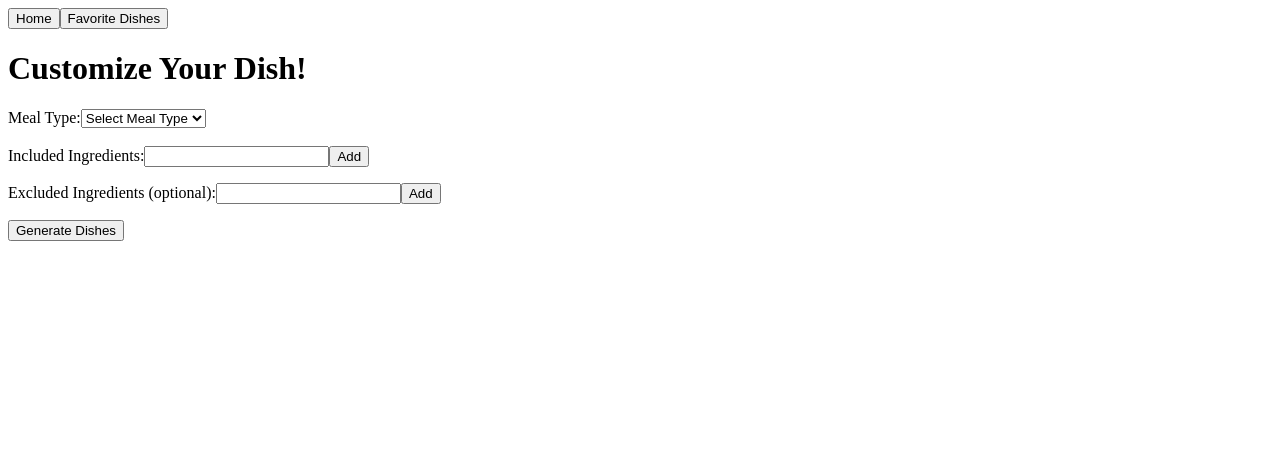
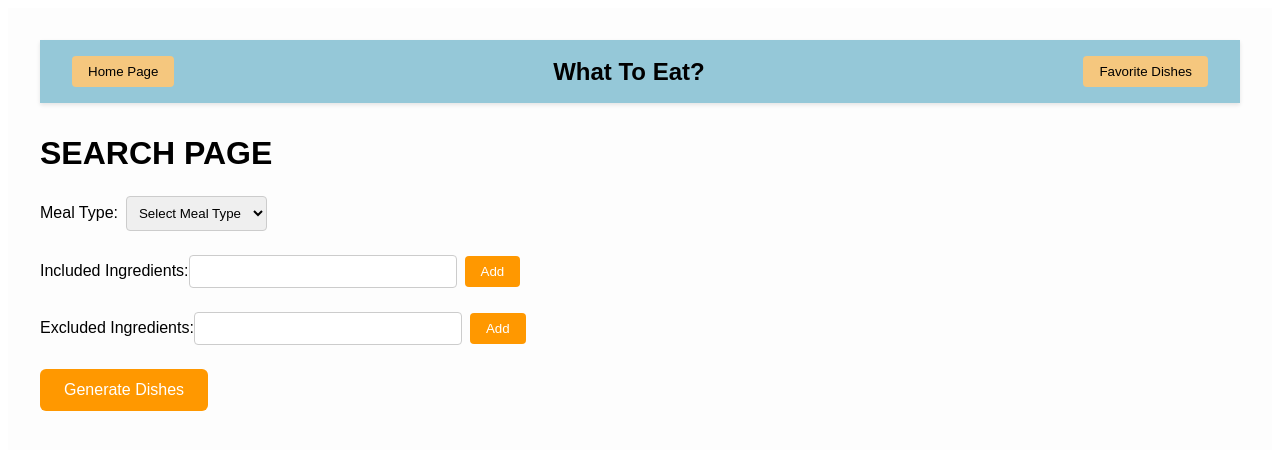
Before and after one commit to lioness0826/project-whattoeat, a Next.js app: page /SearchPage in a window 1280 px wide. Shown: the top 450 px of the page. Built offline with nearby package versions, Linux system fonts and the light colour scheme.

Commit message:
styling for home and search page

```diff
--- a/pages/SearchPage.js
+++ b/pages/SearchPage.js
@@ -1,5 +1,6 @@
 import React, { useState } from "react";
 import { useRouter } from "next/router";
+import styles from '../styles/SearchPage.module.css'; // Import CSS Module
 
 function GetUserInput() {
     const router = useRouter();
@@ -43,17 +44,19 @@ function GetUserInput() {
     };
 
     return (
-        <div>
-            <nav >
-               <button onClick={() => router.push("/")}>Home</button>
-                <button onClick={() => router.push("/FavoriteDishesPage")}>Favorite Dishes</button>
+        <div className={styles.container}>
+            <nav className={styles.navbar}>
+                <button className={styles.navButton} onClick={() => router.push("/")}>Home Page</button>
+                <div className={styles.appName}> What To Eat?</div>
+                <button className={styles.navButton} onClick={() => router.push("/FavoritePage")}>Favorite Dishes</button>
             </nav>
-            <h1>Customize Your Dish!</h1>
+            <h1 className={styles.title}>SEARCH PAGE</h1>
+
             {/* Meal Type Selection */}
-            <div>
+            <div className={styles.section}>
                 <label>
                     Meal Type:
-                    <select value={mealType} onChange={(e) => setMealType(e.target.value)}>
+                    <select className={styles.select} value={mealType} onChange={(e) => setMealType(e.target.value)}>
                         <option value="">Select Meal Type</option>
                         <option value="Breakfast">Breakfast</option>
                         <option value="Lunch">Lunch</option>
@@ -63,46 +66,48 @@ function GetUserInput() {
                         <option value="Drink">Drink</option>
                     </select>
                 </label>
-            </div><br />
+            </div>
 
             {/* Included Ingredients */}
-            <div>
+            <div className={styles.section}>
                 <label>Included Ingredients:</label>
                 <input
+                    className={styles.input}
                     type="text"
                     value={tempInclude}
                     onChange={(e) => setTempInclude(e.target.value)}
                 />
-                <button onClick={() => addIngredient("include")}>Add</button>
+                <button className={styles.button} onClick={() => addIngredient("include")}>Add</button>
                 <ul>
                     {includeIngredients.map((item, index) => (
                         <li key={index}>
-                            {item} <button onClick={() => removeIngredient("include", index)}>Remove</button>
+                            {item} <button className={styles.button} onClick={() => removeIngredient("include", index)}>Remove</button>
                         </li>
                     ))}
                 </ul>
             </div>
 
             {/* Excluded Ingredients */}
-            <div>
-                <label>Excluded Ingredients (optional):</label>
+            <div className={styles.section}>
+                <label>Excluded Ingredients:</label>
                 <input
+                    className={styles.input}
                     type="text"
                     value={tempExclude}
                     onChange={(e) => setTempExclude(e.target.value)}
                 />
-                <button onClick={() => addIngredient("exclude")}>Add</button>
+                <button className={styles.button} onClick={() => addIngredient("exclude")}>Add</button>
                 <ul>
                     {excludeIngredients.map((item, index) => (
                         <li key={index}>
-                            {item} <button onClick={() => removeIngredient("exclude", index)}>Remove</button>
+                            {item} <button className={styles.button} onClick={() => removeIngredient("exclude", index)}>Remove</button>
                         </li>
                     ))}
                 </ul>
             </div>
 
             {/* Submit Button */}
-            <button onClick={handleCustomOption}>Generate Dishes</button>
+            <button className={styles.generateButton} onClick={handleCustomOption}>Generate Dishes</button>
         </div>
     );
 }
--- a/styles/HomePage.module.css
+++ b/styles/HomePage.module.css
@@ -1,18 +1,69 @@
-.nav{
-  background-color: rgb(223, 149, 58);
-  color: black;
-  padding: 10px;
+.page {
+  min-height: 100vh;
+  background-color: #fefefe;
+  font-family: 'Segoe UI', Tahoma, Geneva, Verdana, sans-serif;
 }
 
-.navbar{
-  flex-direction: row;
-  justify-content: center;
-  gap: 100px;
-  margin: 0;
-  padding: 0;
-  position: fixed;
-  width: 100%;
+.navbar {
+  display: flex;
+  justify-content: flex-end;
+  padding: 10px 20px;
+  background-color: #95c8d8;
+  position: sticky;
   top: 0;
-  left: 0;
-  right: 0;
+  z-index: 100;
+  box-shadow: 0 2px 4px rgba(0, 0, 0, 0.1);
 }
+
+.navButton {
+  margin-left: 10px;
+  padding: 8px 14px;
+  font-size: 0.95rem;
+  background-color: #f5c77e;
+  color: #333;
+  border: none;
+  border-radius: 5px;
+  cursor: pointer;
+  transition: background-color 0.2s ease;
+}
+
+.navButton:hover {
+  background-color: #edd5c0;
+}
+
+.main {
+  display: flex;
+  flex-direction: column;
+  align-items: center;
+  padding: 20px 15px;
+}
+
+.h1 {
+  font-size: 2rem;
+  margin: 20px 0 15px;
+  color: #222;
+  text-align: center;
+}
+
+.mainButtons {
+  display: flex;
+  flex-direction: column;
+  gap: 12px;
+  margin-top: 10px;
+}
+
+.btn {
+  background-color: #ff9800;
+  color: white;
+  border: none;
+  padding: 10px 20px;
+  font-size: 1rem;
+  border-radius: 6px;
+  cursor: pointer;
+  box-shadow: 0 2px 4px rgba(0, 0, 0, 0.1);
+}
+
+.btn:hover {
+  background-color: #e68900;
+  transform: translateY(-1px);
+}
--- /dev/null
+++ b/styles/SearchPage.module.css
@@ -0,0 +1,101 @@
+.container {
+    font-family: Arial, sans-serif;
+    padding: 2rem;
+    background-color: #fdfdfd;
+    min-height: 100vh;
+}
+
+.navbar {
+    display: flex;
+    justify-content: space-between;
+    align-items: center;
+    padding: 1rem 2rem;
+    background-color: #95c8d8;
+    box-shadow: 0 2px 4px rgba(0, 0, 0, 0.1);
+    margin-bottom: 2rem;
+}
+
+.navButton {
+    padding: 0.5rem 1rem;
+    background-color: #f5c77e;
+    color: black;
+    border: none;
+    border-radius: 4px;
+    cursor: pointer;
+    transition: background-color 0.3s ease;
+}
+
+.navButton:hover {
+    background-color: #edd5c0;
+}
+
+.appName {
+    font-size: 1.5rem;
+    font-weight: bold;
+    text-align: center;
+    flex-grow: 1;
+}
+
+.title {
+    font-size: 2rem;
+    margin-bottom: 1.5rem;
+}
+
+.section {
+    margin-bottom: 1.5rem;
+}
+
+.input {
+    padding: 0.5rem;
+    margin-right: 0.5rem;
+    border-radius: 4px;
+    border: 1px solid #ccc;
+    width: 250px;
+    transition: border-color 0.3s ease;
+}
+
+.input:hover {
+    border-color: #ff9800;
+}
+
+.select {
+    margin-left: 0.5rem;
+    padding: 0.5rem;
+    border-radius: 4px;
+    border: 1px solid #ccc;
+    transition: border-color 0.3s ease;
+}
+
+.select:hover {
+    border-color: #ff9800;
+}
+
+.button {
+    padding: 0.5rem 1rem;
+    background-color: #ff9800;
+    color: white;
+    border: none;
+    border-radius: 4px;
+    cursor: pointer;
+    transition: background-color 0.3s ease;
+}
+
+.button:hover {
+    background-color: #e68900;
+}
+
+.generateButton {
+    padding: 0.75rem 1.5rem;
+    background-color: #ff9800;
+    color: white;
+    border: none;
+    border-radius: 6px;
+    font-size: 1rem;
+    cursor: pointer;
+    transition: background-color 0.3s ease, transform 0.2s ease-in-out;
+}
+
+.generateButton:hover {
+    background-color: #e68900;
+    transform: scale(1.05);
+}
```
Also changed, not shown: pages/HomePage.js (+17 -11 lines).
